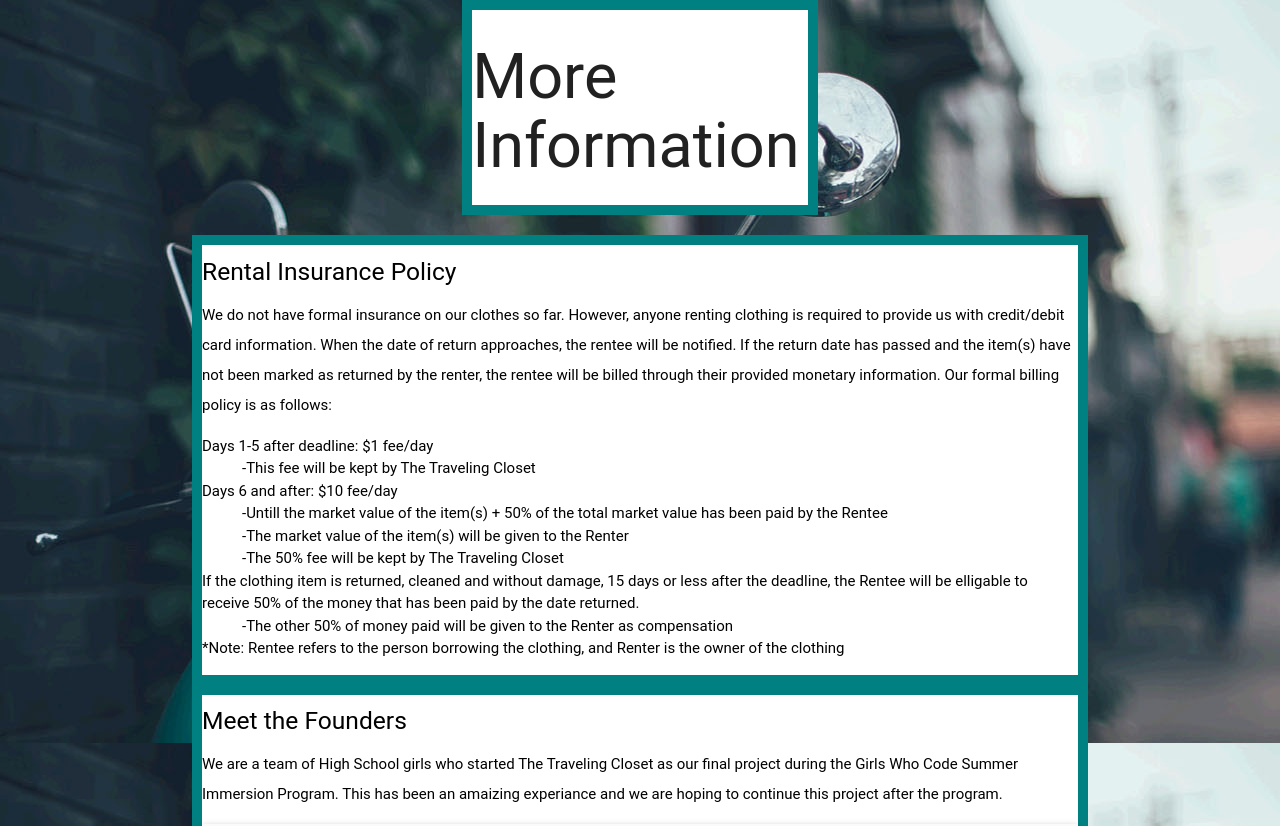
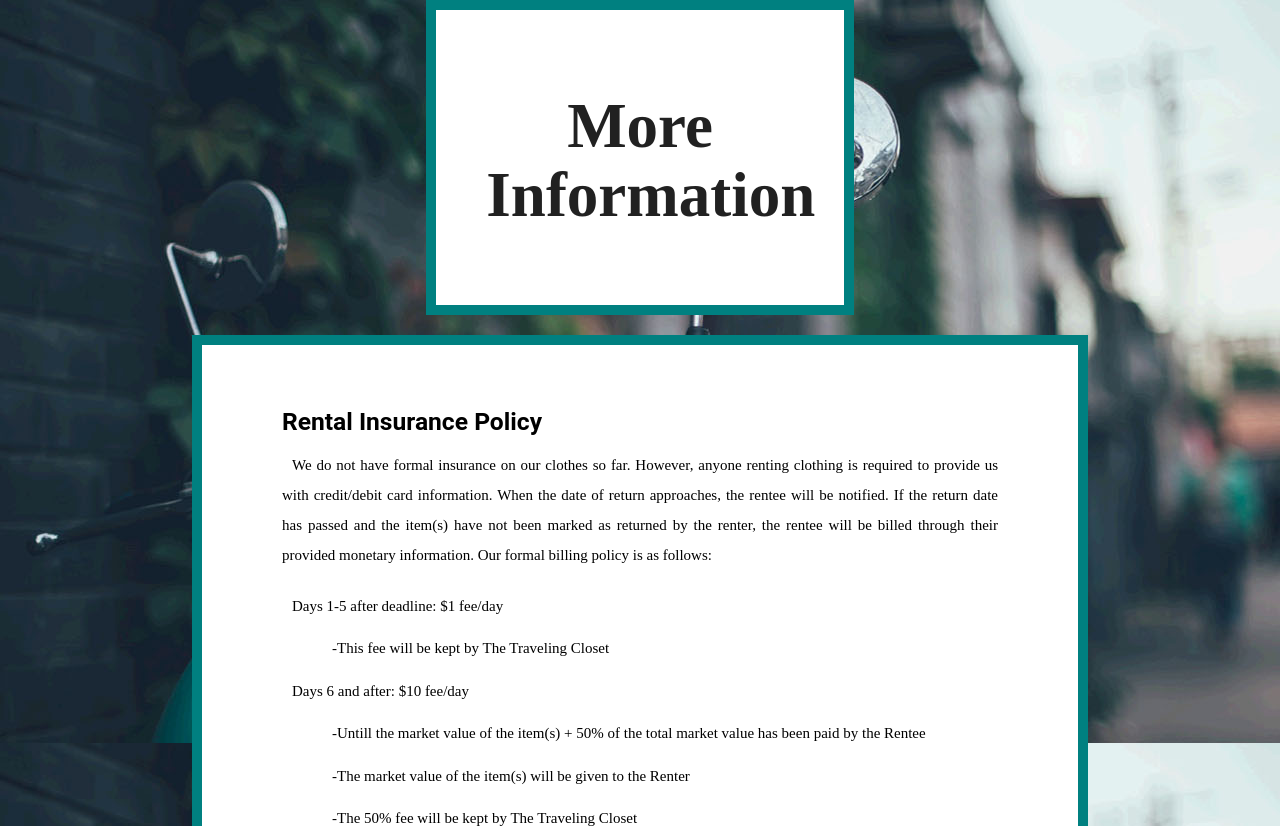
Before and after one commit to 2016SIPSynchrony-Financial/ZeJaIzel, a plain HTML site: page background.html in a window 1280 px wide. Shown: the top 826 px of the page. Drawn offline with nearby package versions, Linux system fonts and the light colour scheme; files that its build step writes are made by us from their sources; files whose address does not match are found by name; a web font is replaced by a local one.

Commit message:
Add files via upload

```diff
--- a/style.css
+++ b/style.css
@@ -10,6 +10,8 @@ nav ul a,
 nav .brand-logo {
   color: #444;
 }
+
+
 
 p {
   line-height: 2rem;
@@ -55,3 +57,55 @@ p {
 footer.page-footer {
   margin: 0;
 }
+
+
+p {
+  text-indent: 10px;
+  text-align:left;
+  text-align: justify;
+  font-family: "Times New Roman", Times, serif;
+  padding-right: 80px;
+  padding-left: 80px;
+}
+
+h5{
+	font-weight: bold;
+	text-align: left;
+	padding-top:50px;
+	padding-left: 80px
+}
+
+h1{
+	font-weight: bold;
+	text-align: center;
+	padding-top:50px;
+	padding-right: 50px;
+	padding-left: 50px;
+	padding-bottom: 50px;
+	font-family: "Times New Roman", Times, serif;
+}
+
+
+li {
+  text-indent: 10px;
+  text-align:left;
+  text-align: justify;
+  padding: 10px;
+  font-family: "Times New Roman", Times, serif;
+  padding-right: 80px;
+  padding-left: 80px;
+}
+
+h6{
+	font-weight: bold;
+	text-align: left;
+	text-indent: 10px;
+}
+
+image {
+	text-align: center;
+}
+
+div {
+	text-align: center;
+}
```
